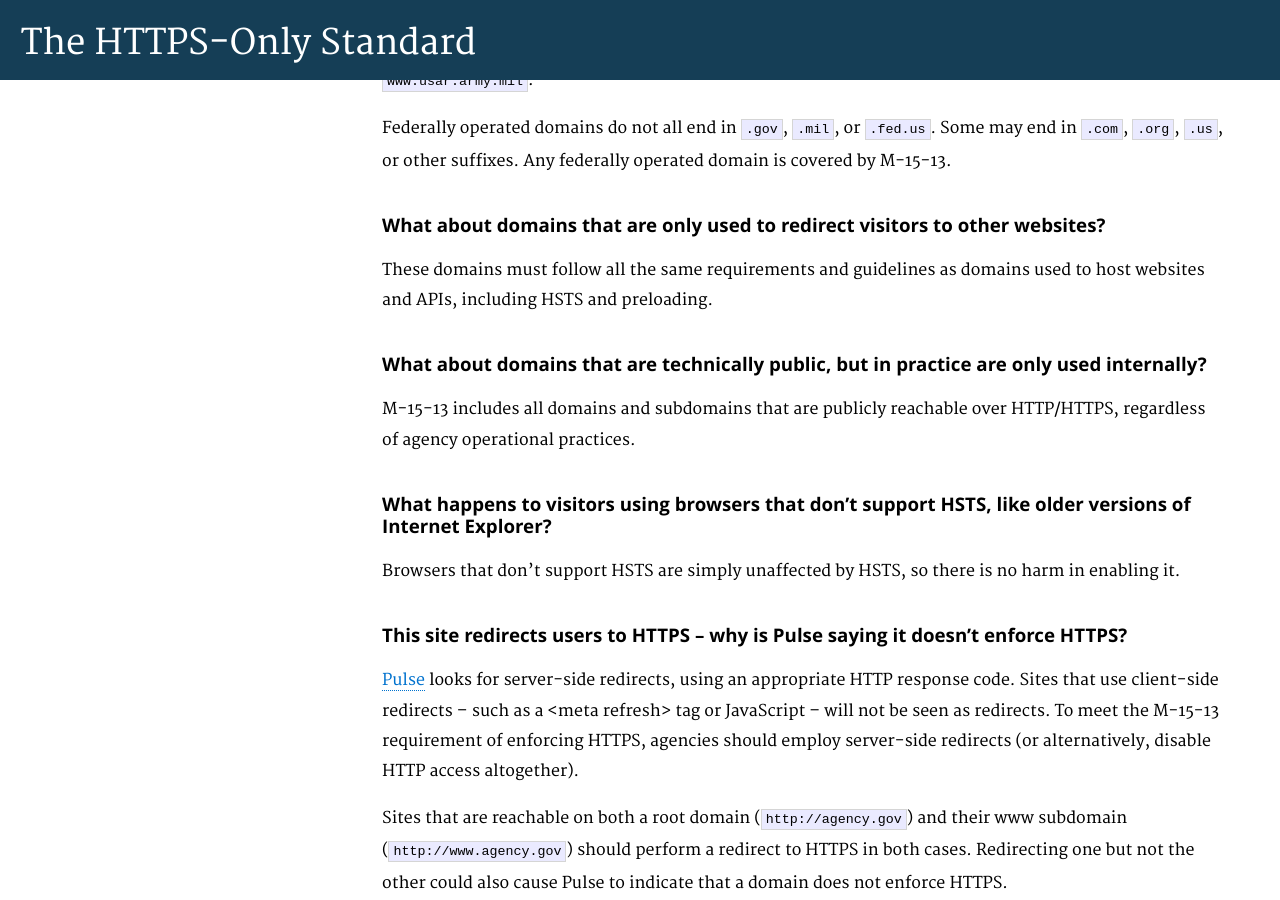
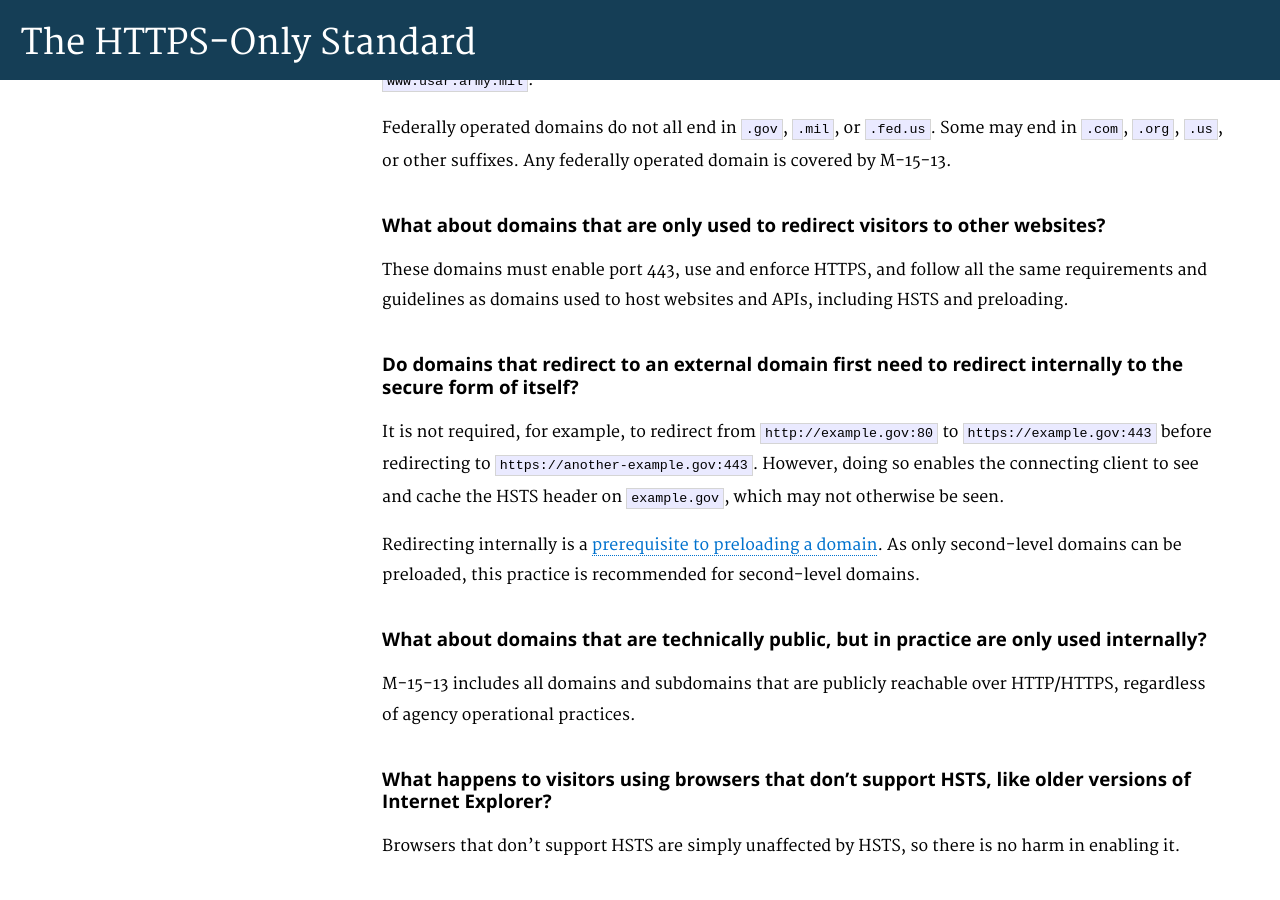
Before and after one commit to GSA/https, a Jekyll site: the page built from pages/guide.md, in a window 1280 px wide and 900 px high, scrolled down 3651 px. Built offline with Jekyll 4.4.1, drawn with Linux system fonts in a browser that asks for light colours; Markdown is read by kramdown in place of the engine named in the settings.

Commit message:
Update guide.md
Make explicit the expectations for redirect domains and explain that redirect domains need not (but might want to) redirect internally to the https:// version first.

```diff
--- a/pages/guide.md
+++ b/pages/guide.md
@@ -106,7 +106,13 @@ Federally operated domains do not all end in `.gov`, `.mil`, or `.fed.us`. Some
 
 ### What about domains that are only used to redirect visitors to other websites?
 
-These domains must follow all the same requirements and guidelines as domains used to host websites and APIs, including HSTS and preloading.
+These domains must enable port 443, use and enforce HTTPS, and follow all the same requirements and guidelines as domains used to host websites and APIs, including HSTS and preloading.
+
+### Do domains that redirect to an external domain first need to redirect internally to the secure form of itself?
+
+It is not required, for example, to redirect from `http://example.gov:80` to `https://example.gov:443` before redirecting to `https://another-example.gov:443`. However, doing so enables the connecting client to see and cache the HSTS header on `example.gov`, which may not otherwise be seen.
+
+Redirecting internally is a [prerequisite to preloading a domain](https://hstspreload.org/#submission-requirements). As only second-level domains can be preloaded, this practice is recommended for second-level domains.
 
 ### What about domains that are technically public, but in practice are only used internally?
 
```
